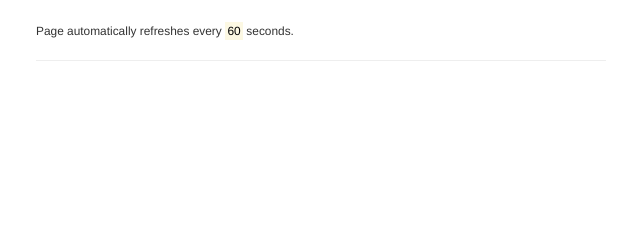
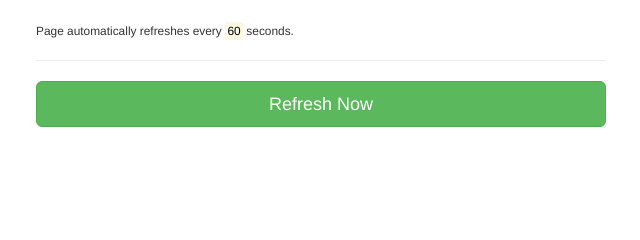
Before and after one commit to smashedr/alexa-gdax, a Django app: template templates/account/home.html in a window 1280 px wide. Shown: the part 187-427 px from the top of the page, without its empty margins (319-959 px from the left). Run offline with Django 3.2, Linux system fonts and the light colour scheme; the template is opened without the code that fills it, so the values that code supplies are empty; parts of the project's set-up code (start-up, migrations or seed data) failed here and were passed over; some libraries are stand-ins or nearby versions.

Commit message:
Updated account home

```diff
--- a/templates/account/home.html
+++ b/templates/account/home.html
@@ -33,6 +33,8 @@
 
         <hr>
 
+        <a href="." class="btn btn-block btn-lg btn-success center-block" role="button">Refresh Now</a>
+
         <div id="login-message">
             {% if messages %}
                 <p></p>
```
